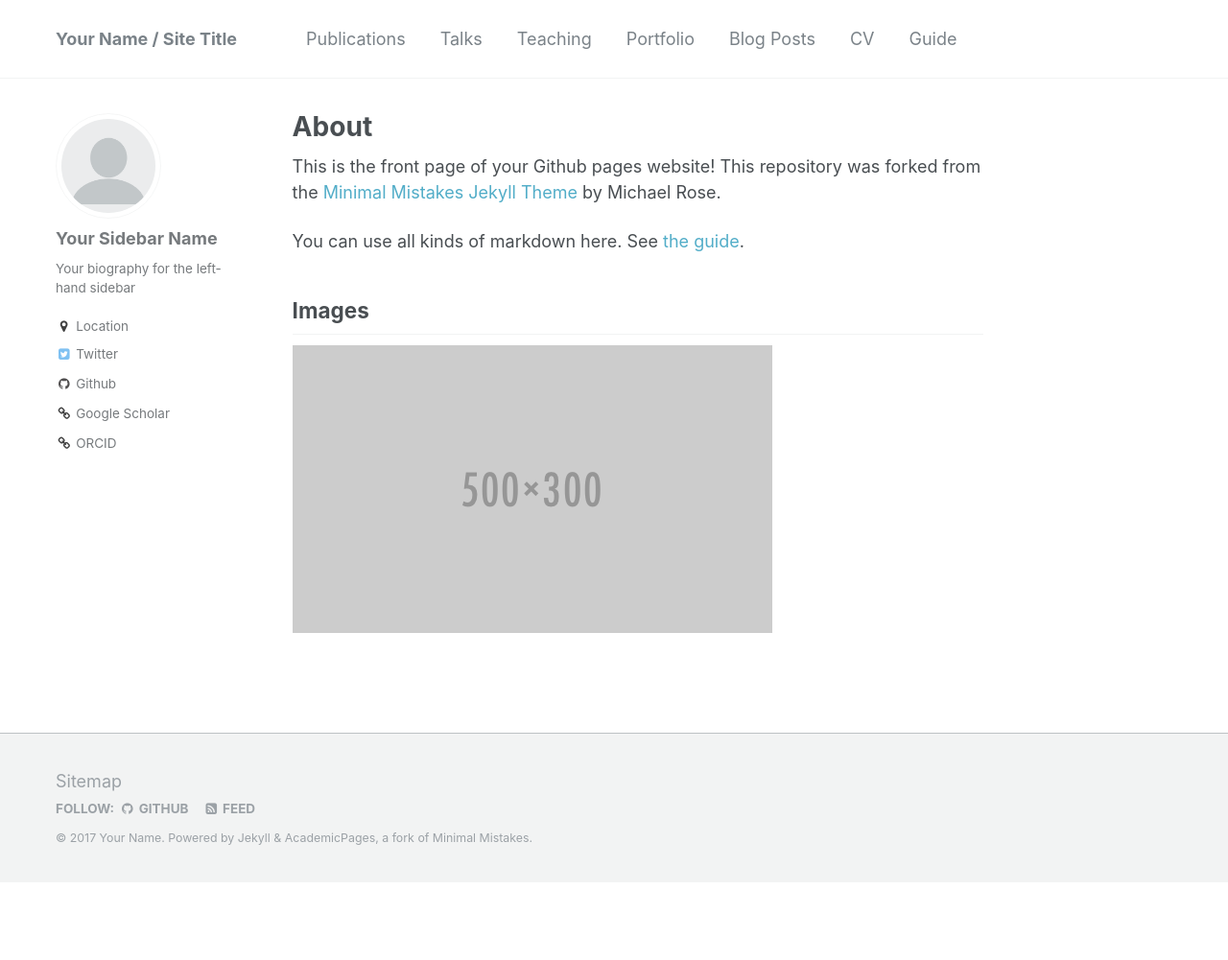
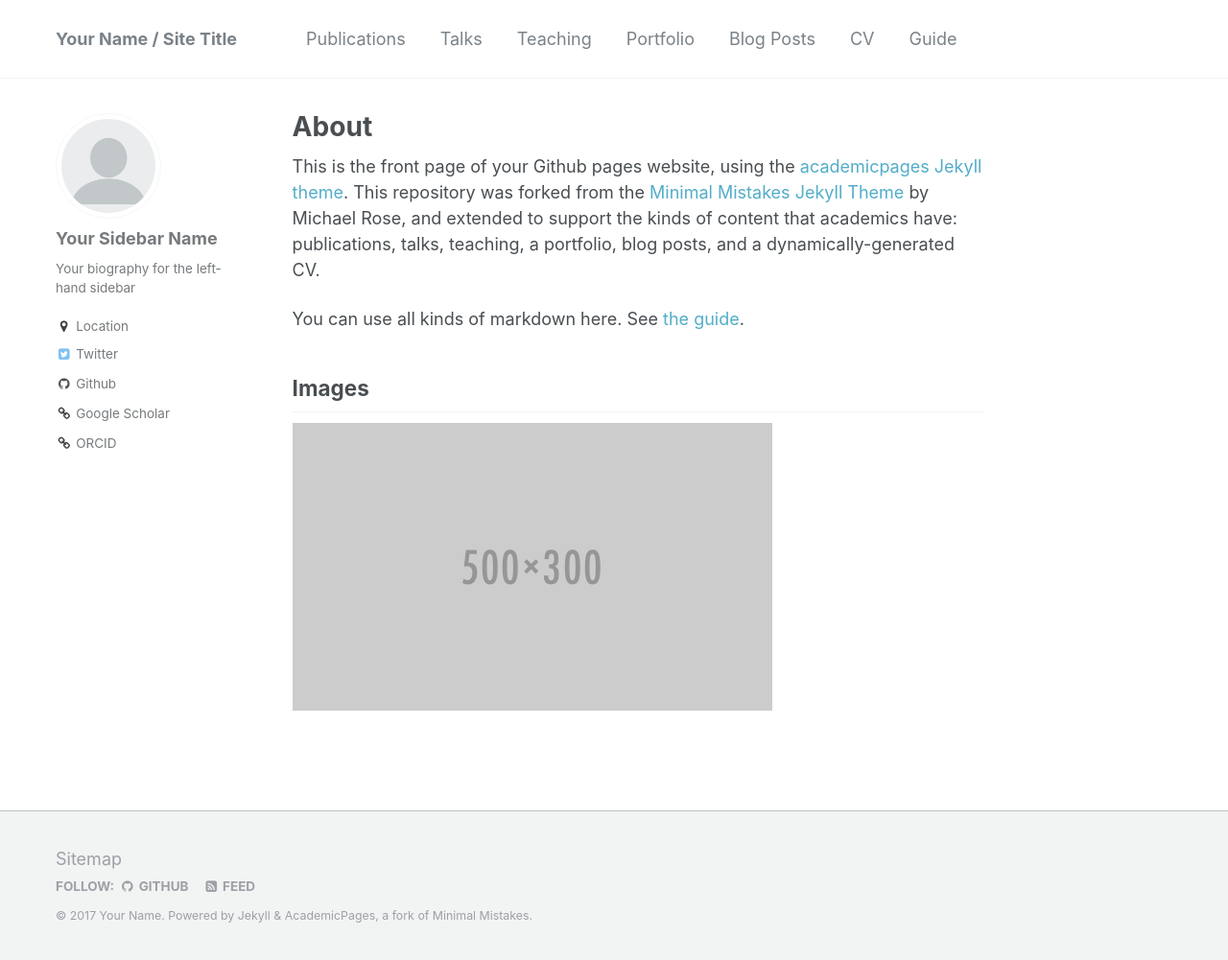
Before and after one commit to xoofee/xoofee.github.io, a Jekyll site: the page built from _pages/about.md, in a window 1280 px wide and 1001 px high. Shown: the whole window at 96% size. Built offline with Jekyll 4.4.1, drawn with Linux system fonts in a browser that asks for light colours.

Commit message:
Update about.md

```diff
--- a/_pages/about.md
+++ b/_pages/about.md
@@ -8,7 +8,7 @@ redirect_from:
   - /about.html
 ---
 
-This is the front page of your Github pages website! This repository was forked from the [Minimal Mistakes Jekyll Theme](https://mmistakes.github.io/minimal-mistakes/) by Michael Rose.
+This is the front page of your Github pages website, using the [academicpages Jekyll theme](https://github.com/academicpages/academicpages.github.io). This repository was forked from the [Minimal Mistakes Jekyll Theme](https://mmistakes.github.io/minimal-mistakes/) by Michael Rose, and extended to support the kinds of content that academics have: publications, talks, teaching, a portfolio, blog posts, and a dynamically-generated CV.
 
 You can use all kinds of markdown here. See [the guide](/markdown/).
 
```
